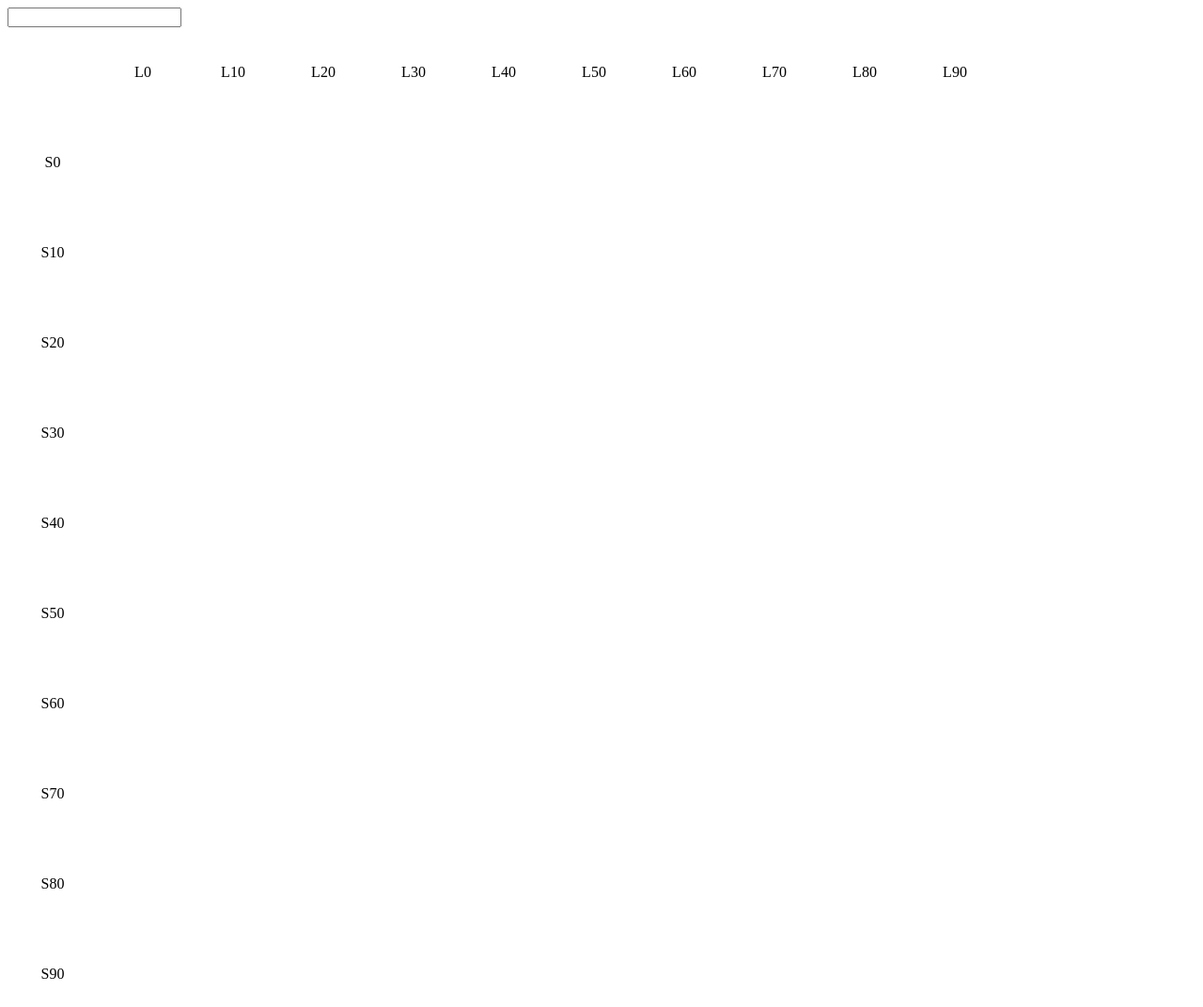
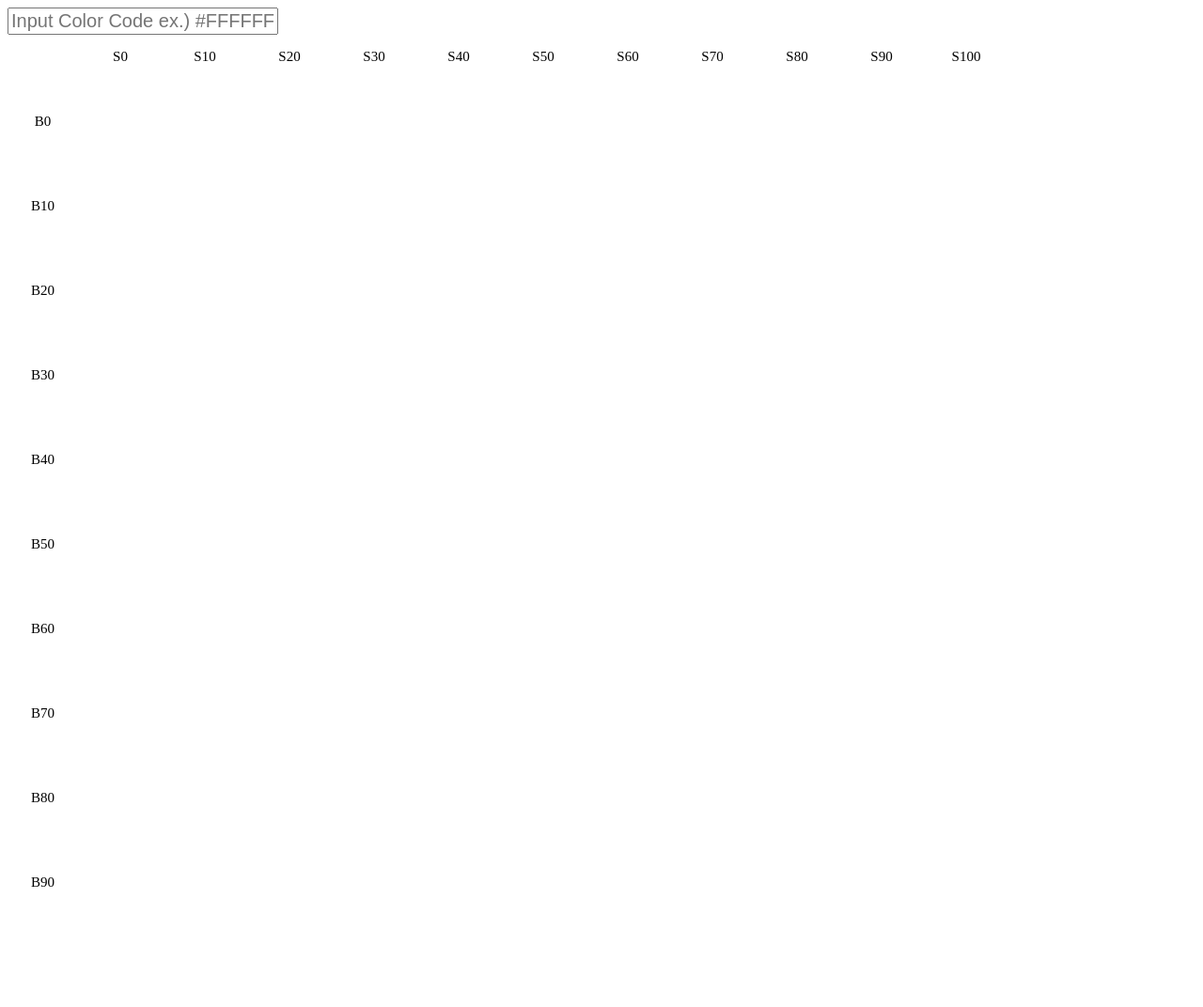
Before and after one commit to y1wtt/amenofuyukinu, a website built with Vite: page index.html in a window 1280 px wide. Shown: the top 1072 px of the page at 94% size. After the commit the page ends 992 px from the top, so only its background shows below. Built offline with nearby package versions, Linux system fonts and the light colour scheme.

Commit message:
swap x-y

```diff
--- a/index.html
+++ b/index.html
@@ -2,12 +2,11 @@
 <html lang="en">
   <head>
     <meta charset="UTF-8" />
-    <link rel="icon" type="image/svg+xml" href="/vite.svg" />
     <meta name="viewport" content="width=device-width, initial-scale=1.0" />
     <title>GrayScaleMatrixGenerator</title>
   </head>
   <body>
-    <input type="text" id="rgb-input">
+    <input type="text" id="rgb-input" placeholder="Input Color Code ex.) #FFFFFF">
     <div id="matrix-entry-point"></div>
     <script type="module" src="/src/main.ts"></script>
   </body>
--- a/src/main.ts
+++ b/src/main.ts
@@ -5,12 +5,12 @@ const createHeader = (parent:HTMLDivElement) =>{
     const rowEl = document.createElement("div")
     rowEl.className = 'flex flex-row'
     const colorEl = document.createElement("div");
-    colorEl.className = 'cell'
+    colorEl.className = 'cell indicator'
     rowEl.appendChild(colorEl)
-    for (let j = 0; j < 10; j++) {
+    for (let j = 0; j < 11; j++) {
         const colorEl = document.createElement("div");
-        colorEl.className = 'cell indicator'
-        colorEl.innerHTML = `L${j*10}`
+        colorEl.className = 'cell indicator indicator-x'
+        colorEl.innerHTML = `S${j*10}`
         rowEl.appendChild(colorEl)
     }
     parent.appendChild(rowEl)
@@ -19,17 +19,17 @@ const createColorMatrix = (e:String) => {
     const entryPoint = document.querySelector<HTMLDivElement>("#matrix-entry-point")
     entryPoint!.innerHTML = ''
     createHeader(entryPoint!)
-    for (let i = 0; i < 11; i++) {
+    for (let i = 0; i < 10; i++) {
         const rowEl = document.createElement("div")
         rowEl.className = 'flex flex-row'
         const indicatorEl = document.createElement("div");
-        indicatorEl.className = 'cell indicator'
-        indicatorEl.innerHTML = `S${i * 10}`
+        indicatorEl.className = 'cell indicator indicator-y'
+        indicatorEl.innerHTML = `B${i * 10}`
         rowEl.appendChild(indicatorEl)
         for (let j = 0; j < 11; j++) {
             const colorEl = document.createElement("div");
             colorEl.className = 'cell color-element'
-            colorEl.style.backgroundColor = `hsl(${InputToHue(e)},${i * 10}%,${j*10}%)`
+            colorEl.style.backgroundColor = `hsl(${InputToHue(e)},${j * 10}%,${i*10}%)`
             rowEl.appendChild(colorEl)
         }
         entryPoint!.appendChild(rowEl)
--- a/src/style.css
+++ b/src/style.css
@@ -1,16 +1,33 @@
+html{
+    font-size: 15px;
+}
 .flex {
     display: flex;
 }
 .cell {
-    height: 4rem;
-    width: 4rem;
     margin: 1rem;
 }
 .color-element {
+    width: 4rem;
+    height: 4rem;
     border-radius: 9999px;
 }
 .indicator{
+    width: 3rem;
     display: flex;
     justify-content: center;
     align-items: center;
 }
+.indicator-x{
+    width: 4rem;
+}
+
+.indicator-y{
+    height: 4rem;
+
+}
+
+#rgb-input{
+    font-size: 20px;
+    width: 14em;
+}
```
